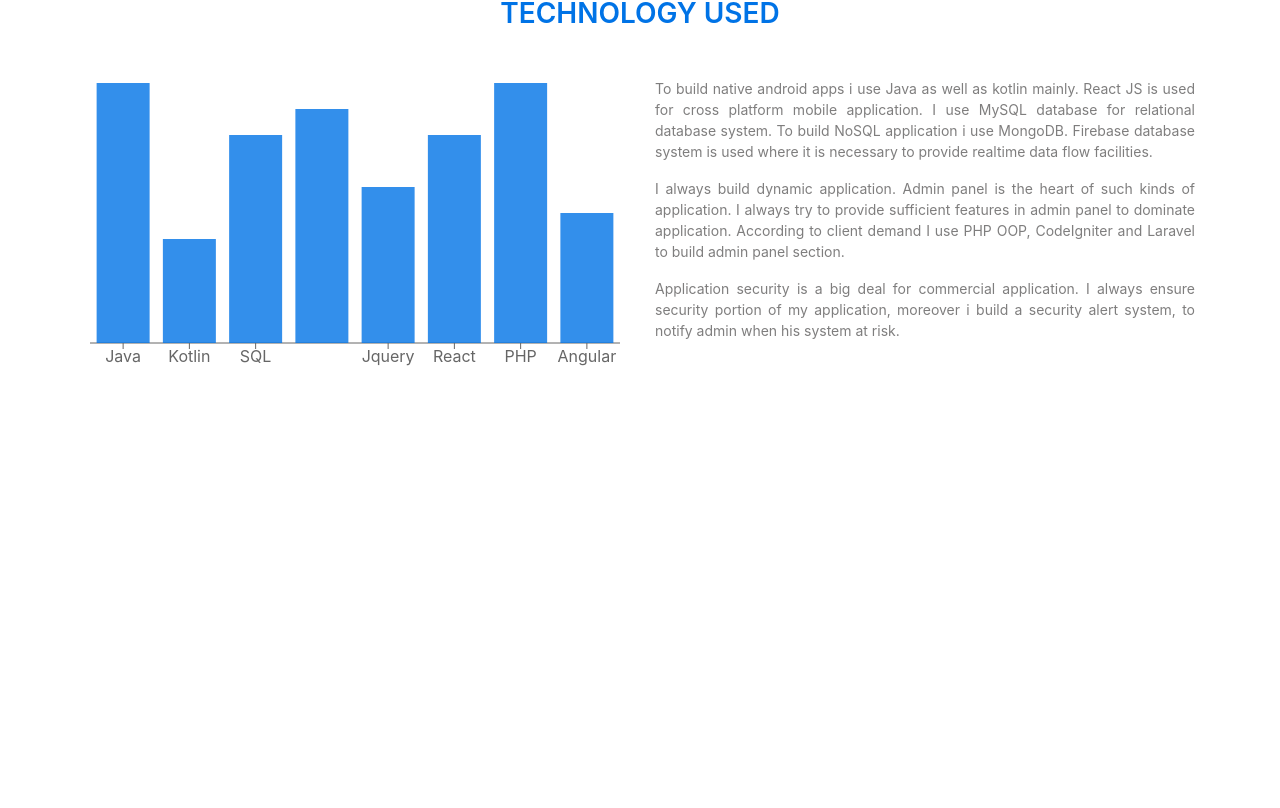
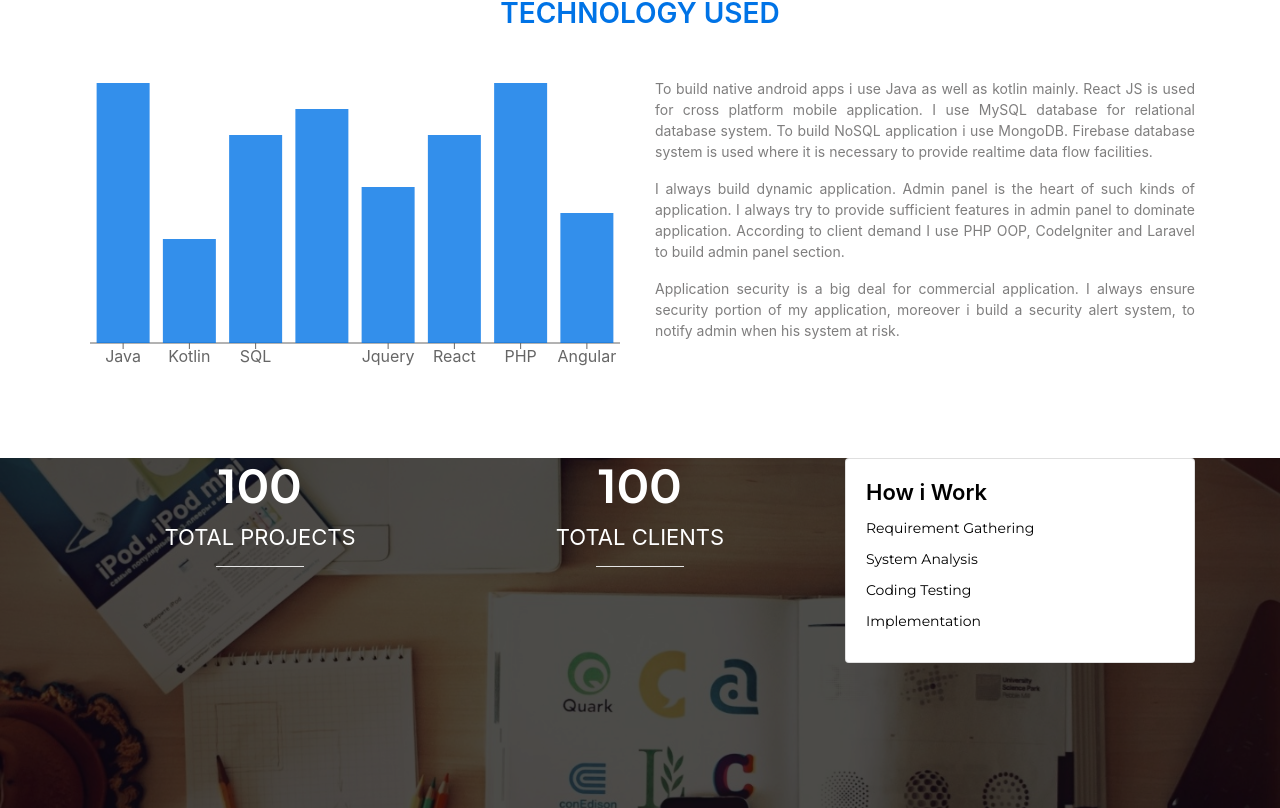
Before and after one commit to sazzadshakhbd/react-website, a React (Create React App) app: page / in a window 1280 px wide. Shown: the part 1212-2020 px from the top of the page. Before the commit the page ends 1590 px from the top, so only its background shows below. Built offline with nearby package versions, Linux system fonts and the light colour scheme.

Commit message:
summary componet create and  continue

```diff
--- a/src/App.js
+++ b/src/App.js
@@ -3,6 +3,7 @@ import TopBanner from "./components/TopBanner/TopBanner";
 import Services from "./components/Services/Services";
 import TopNavigation from "./components/TopNavigation/TopNavigation";
 import Analysis from "./components/Analysis/Analysis";
+import Summary from "./components/Summary/Summary";
 function App() {
   return (
     <div>
@@ -10,6 +11,7 @@ function App() {
       <TopBanner></TopBanner>
       <Services></Services>
       <Analysis></Analysis>
+      <Summary></Summary>
     </div>
   );
 }
--- a/src/asset/css/custom.css
+++ b/src/asset/css/custom.css
@@ -6,6 +6,9 @@
   color: #0073E6;
   font-weight: 600;
   text-transform: uppercase;
+}
+.mt-5rem {
+  margin-top: 5rem;
 }
 .topBannerFixed {
   background-image: url('../image/banner.jpg');
@@ -112,3 +115,51 @@ transition: background-color 400ms linear;
   font-weight: 400;
   color: #7F7E7E;
 }
+
+.summaryBannerFixed {
+  background-image: url('../image/banner.jpg');
+  background-repeat: no-repeat;
+  background-attachment: fixed;
+  background-position: center;
+  background-size: cover;
+  min-height: 350px;
+}
+.summaryBannerOverlay {
+  position: absolute;
+  background-color: rgba(0,0,0,0.7);
+  width: 100%;
+  min-height: 350px;
+}
+.counterNumber {
+  color: #fff;
+  font-size: 48px;
+  font-family: 'Montserrat', sans-serif;
+  text-transform: uppercase;
+  font-weight: 600;
+}
+.counterTitle {
+  color: #fff;
+  font-size: 22px;
+  font-family: 'Raleway' sans-serif;
+  text-transform: uppercase;
+  font-weight: 400;
+}
+.counterCardTitle {
+  color: #000;
+  font-size: 22px;
+  font-family: 'Raleway' sans-serif;
+  font-weight: 600;
+}
+.counterCardSubTitle ul {
+  margin: 0;
+  padding: 0;
+}
+.counterCardSubTitle ul li {
+  list-style-type: none;
+  text-transform: capitalize;
+  font-family: 'Montserrat', sans-serif;
+  font-weight: 400;
+  font-size: 14px;
+  color: #000;
+  margin-bottom: 10px;
+}
--- /dev/null
+++ b/src/components/Summary/Summary.jsx
@@ -0,0 +1,54 @@
+import React, { Component, Fragment } from 'react';
+import {Container, Row, Col, Card} from 'react-bootstrap';
+
+class Summary extends Component {
+  render() {
+    return (
+      <Fragment>
+        <Container fluid={true} className="p-0 summaryBannerFixed mt-5rem">
+          <div className="summaryBannerOverlay">
+            <Container>
+              <Row>
+                <Col lg={8} md={6} sm={12}>
+                  <Row>
+                    <Col lg={6} md={6} sm={6}>
+                      <div className="text-center">
+                        <h1 className="counterNumber">100</h1>
+                        <h4 className="counterTitle">total projects</h4>
+                        <hr className="bg-white w-25"></hr>
+                      </div>
+                    </Col>
+                    <Col lg={6} md={6} sm={6}>
+                      <div className="text-center">
+                        <h1 className="counterNumber">100</h1>
+                        <h4 className="counterTitle">total clients</h4>
+                        <hr className="bg-white w-25"></hr>
+                      </div>
+                    </Col>
+                  </Row>
+                </Col>
+                <Col lg={4} md={6} sm={12}>
+                  <Card>
+                    <Card.Body>
+                      <Card.Title className="counterCardTitle">How i Work</Card.Title>
+                      <Card.Text className="counterCardSubTitle">
+                        <ul>
+                          <li>requirement gathering</li>
+                          <li>system analysis</li>
+                          <li>coding testing</li>
+                          <li>implementation</li>
+                        </ul>
+                      </Card.Text>
+                    </Card.Body>
+                  </Card>
+                </Col>
+              </Row>
+            </Container>
+          </div>
+        </Container>
+      </Fragment>
+    );
+  }
+}
+
+export default Summary;
```
